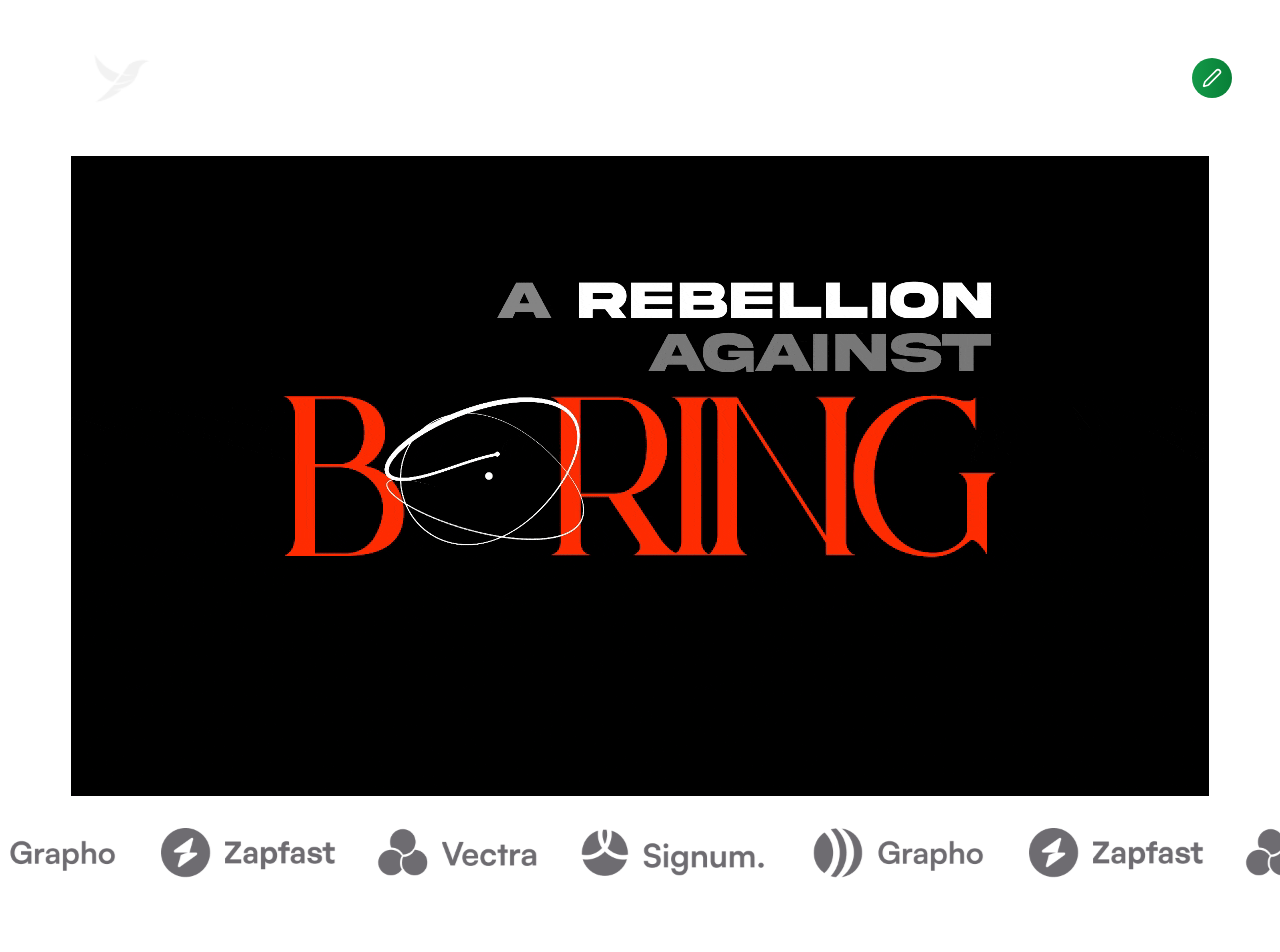
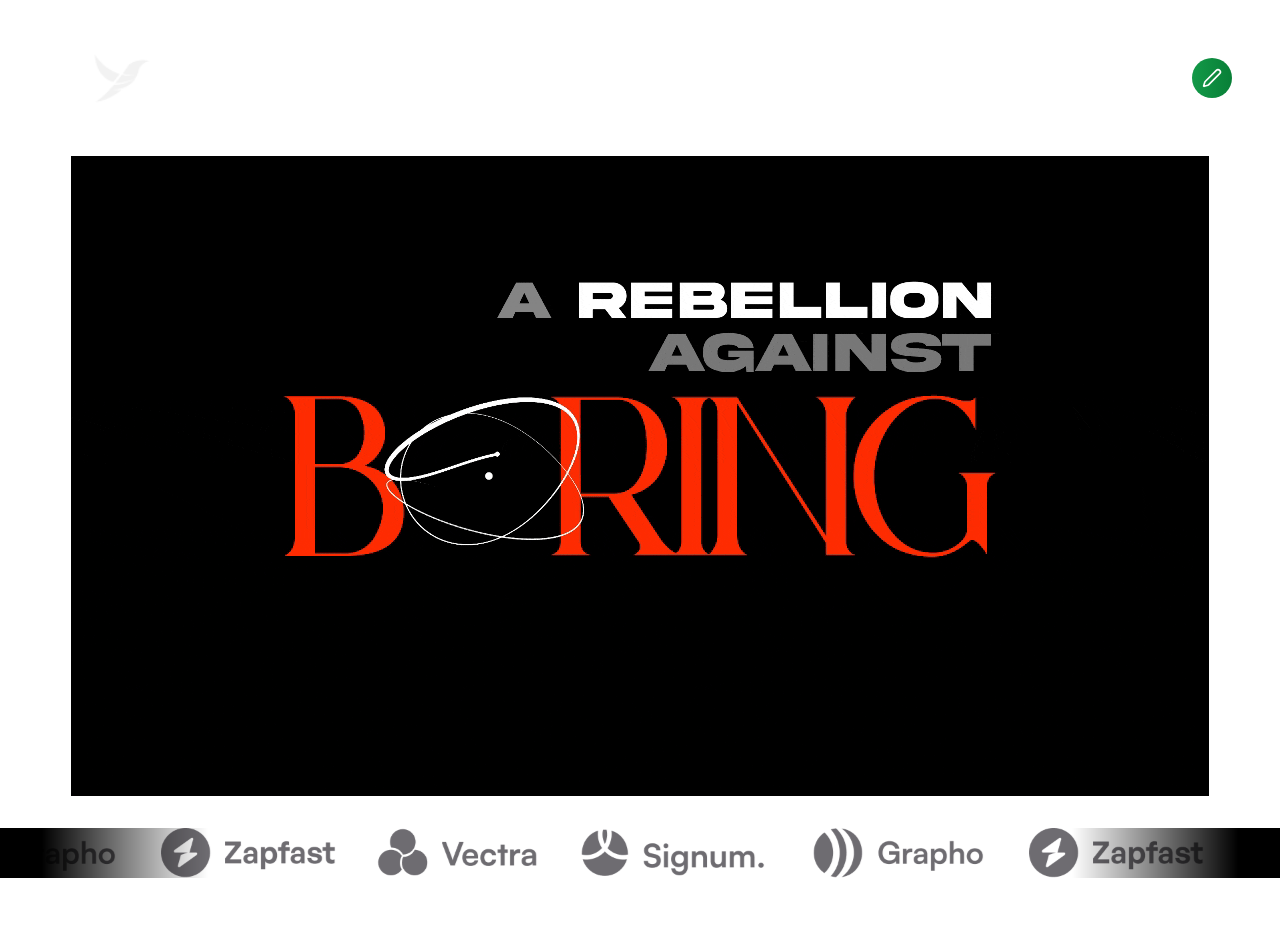
Before and after one commit to abrarkhalidofficial/Refly2025, a Next.js app: page / in a window 1280 px wide. Shown: the top 952 px of the page. Built offline with nearby package versions, Linux system fonts and the light colour scheme.

Commit message:
Update home-section.tsx

```diff
--- a/components/home-section.tsx
+++ b/components/home-section.tsx
@@ -56,8 +56,33 @@ const HeroSection: React.FC = () => {
           width: "100%",
           overflow: "hidden",
           marginTop: "2rem",
+          position: "relative",
         }}
       >
+        <div
+          style={{
+            position: "absolute",
+            left: 0,
+            top: 0,
+            width: "13em",
+            height: "100%",
+            background: "linear-gradient(to right, black 20%, transparent)",
+            pointerEvents: "none",
+            zIndex: 1,
+          }}
+        />
+        <div
+          style={{
+            position: "absolute",
+            right: 0,
+            top: 0,
+            width: "13em",
+            height: "100%",
+            background: "linear-gradient(to left, black 20%, transparent)",
+            pointerEvents: "none",
+            zIndex: 1,
+          }}
+        />
         <div
           style={{
             display: "flex",
```
